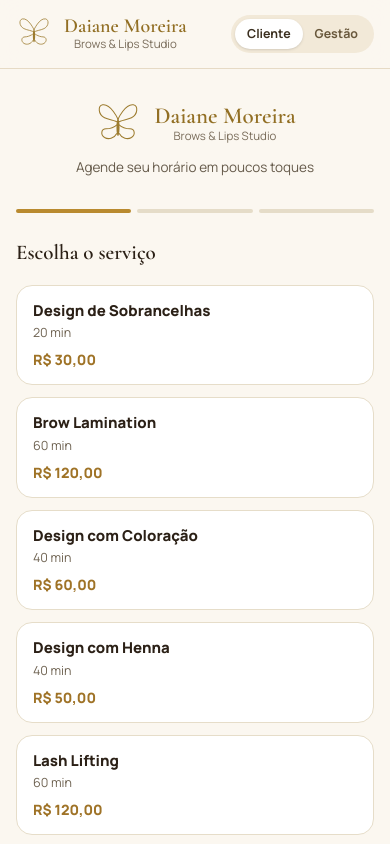
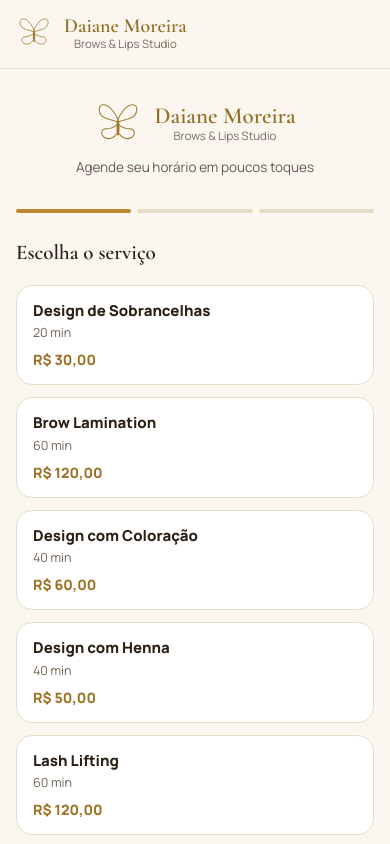
Before and after one commit to lenielbruno99-droid/site, a React (Vite) app: page / in a window 390 px wide. Shown: the top 844 px of the page. Built offline with nearby package versions, Linux system fonts and the light colour scheme; no server answers; the database is empty.

Commit message:
Refactor App component and update booking logic

```diff
--- a/src/App.tsx
+++ b/src/App.tsx
@@ -6,6 +6,7 @@ import PinModal from './components/PinModal';
 import ClientBooking from './components/ClientBooking';
 import AdminHall from './components/AdminHall';
 import { supabase } from './supabaseClient';
+
 type Mode = 'client' | 'admin';
 
 export default function App() {
@@ -15,24 +16,10 @@ export default function App() {
   const [isAdminUnlocked, setIsAdminUnlocked] = useState(false);
   const [showPinModal, setShowPinModal] = useState(false);
 
-  // Load bookings on mount
-    // Busca os agendamentos no banco de dados quando o site abre
   useEffect(() => {
-    async function carregarDados() {
-      const { data, error } = await supabase
-        .from('agendamentos')
-        .select('*');
-
-      if (error) {
-        console.error("Erro ao carregar:", error);
-      } else if (data) {
-        setBookings(data);
-      }
-    }
-    carregarDados();
+    setBookings(loadBookings());
   }, []);
 
-  // Persist bookings whenever they change
   useEffect(() => {
     if (bookings.length > 0) saveBookings(bookings);
   }, [bookings]);
@@ -64,24 +51,20 @@ export default function App() {
   const handleUpdateStatus = (id: string, status: BookingStatus) => {
     setBookings((bs) => bs.map((b) => (b.id === id ? { ...b, status } : b)));
   };
+
   const handleAddBooking = async (b: Booking) => {
-    // 1. Envia para o Banco de Dados (Supabase)
-    const { error } = await supabase
-      .from('agendamentos')
-      .insert([{
-        cliente: b.clientName,
-        whatsapp: b.clientPhone,
-        servico: b.service,
-        data_agendamento: `${b.date} às ${b.time}`
-      }]);
+    const { error } = await supabase.from('agendamentos').insert([{
+      cliente: b.clientName,
+      whatsapp: b.clientPhone,
+      servico: b.service,
+      data_agendamento: `${b.date} às ${b.time}`
+    }]);
 
-    if (error) {
+    if (!error) {
+      setBookings((prev) => [b, ...prev]);
+    } else {
       alert("Erro ao salvar no banco de dados.");
-      console.error("Detalhes do erro:", error);
-    } else {
-      // 2. Se deu certo, atualiza a lista na tela do seu site
-      setBookings((prev) => [b, ...prev]);
-      alert("Agendamento realizado e salvo no banco!");
+      console.error(error);
     }
   };
 
@@ -92,21 +75,18 @@ export default function App() {
 
   return (
     <div className="min-h-screen bg-[#fbf7f0] text-[#2c2620] antialiased">
-      {/* Top App Bar */}
-      <header className="sticky top-0 z-40 backdrop-blur-md bg-[#fbf7f0]/90 border-b border-[#e6dac5]">
+      <header className="sticky top-0 z-40 backdrop-blur-md bg-[#fbf7f0]/90 border-b border-[#e8e0d5]">
         <div className="max-w-7xl mx-auto px-4 sm:px-8 h-[68px] flex items-center justify-between">
-          <button onClick={() => setMode('client')} className="hover:opacity-80 transition">
+          <button onClick={() => setMode('client')} className="hover:opacity-80 transition-opacity">
             <Logo small />
           </button>
+
           <div className="flex items-center gap-2">
-            {/* Desktop nav */}
-            <div className="hidden sm:flex bg-[#f2e9d8] rounded-full p-1 text-[12.6px] font-semibold text-[#69583c]">
+            <div className="hidden sm:flex bg-[#f2e9d8] rounded-full p-1 text-[12px] font-medium tracking-wide">
               <button
                 onClick={() => setMode('client')}
                 className={`px-4 py-1.5 rounded-full transition ${
-                  mode === 'client'
-                    ? 'bg-white shadow-sm text-[#3b2f1f]'
-                    : 'hover:text-[#3a2f1d]'
+                  mode === 'client' ? 'bg-white shadow-sm text-[#3b2f1f]' : 'text-[#8a7a63] hover:text-[#3b2f1f]'
                 }`}
               >
                 Agendar
@@ -114,28 +94,7 @@ export default function App() {
               <button
                 onClick={tryOpenAdmin}
                 className={`px-4 py-1.5 rounded-full transition ${
-                  mode === 'admin'
-                    ? 'bg-white shadow-sm text-[#3b2f1f]'
-                    : 'hover:text-[#3a2f1d]'
-                }`}
-              >
-                Hall da Daiane
-              </button>
-            </div>
-            {/* Mobile nav */}
-            <div className="sm:hidden flex bg-[#f2e9d8] rounded-full p-1 text-[12.4px] font-bold text-[#69583c]">
-              <button
-                onClick={() => setMode('client')}
-                className={`px-3 py-1.5 rounded-full transition ${
-                  mode === 'client' ? 'bg-white shadow-sm text-[#3b2f1f]' : ''
-                }`}
-              >
-                Cliente
-              </button>
-              <button
-                onClick={tryOpenAdmin}
-                className={`px-3 py-1.5 rounded-full transition ${
-                  mode === 'admin' ? 'bg-white shadow-sm text-[#3b2f1f]' : ''
+                  mode === 'admin' ? 'bg-white shadow-sm text-[#3b2f1f]' : 'text-[#8a7a63] hover:text-[#3b2f1f]'
                 }`}
               >
                 Gestão
@@ -145,7 +104,6 @@ export default function App() {
         </div>
       </header>
 
-      {/* Main content */}
       {mode === 'client' ? (
         <ClientBooking
           schedule={schedule}
@@ -163,26 +121,12 @@ export default function App() {
         />
       )}
 
-      {/* PIN Modal */}
       {showPinModal && (
         <PinModal
           onSuccess={handlePinSuccess}
           onClose={() => setShowPinModal(false)}
         />
       )}
-
-      <style>{`
-        body { font-family: 'Manrope', system-ui, sans-serif; }
-        @keyframes fadein {
-          from { opacity: 0; transform: translateY(6px); }
-          to   { opacity: 1; transform: translateY(0); }
-        }
-        @keyframes shake {
-          0%,100% { transform: translateX(0); }
-          20%,60%  { transform: translateX(-6px); }
-          40%,80%  { transform: translateX(6px); }
-        }
-      `}</style>
     </div>
   );
 }
```
